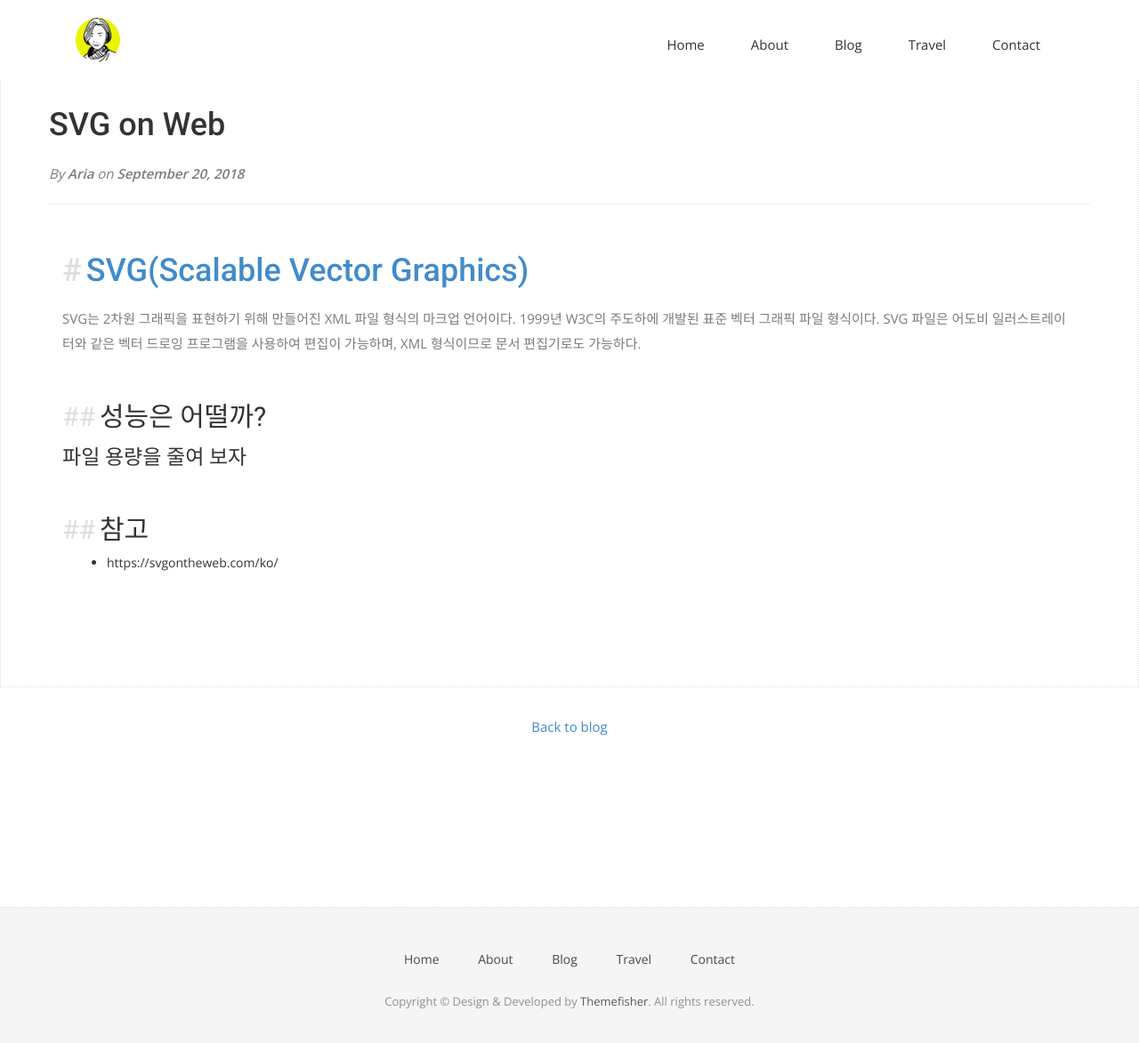
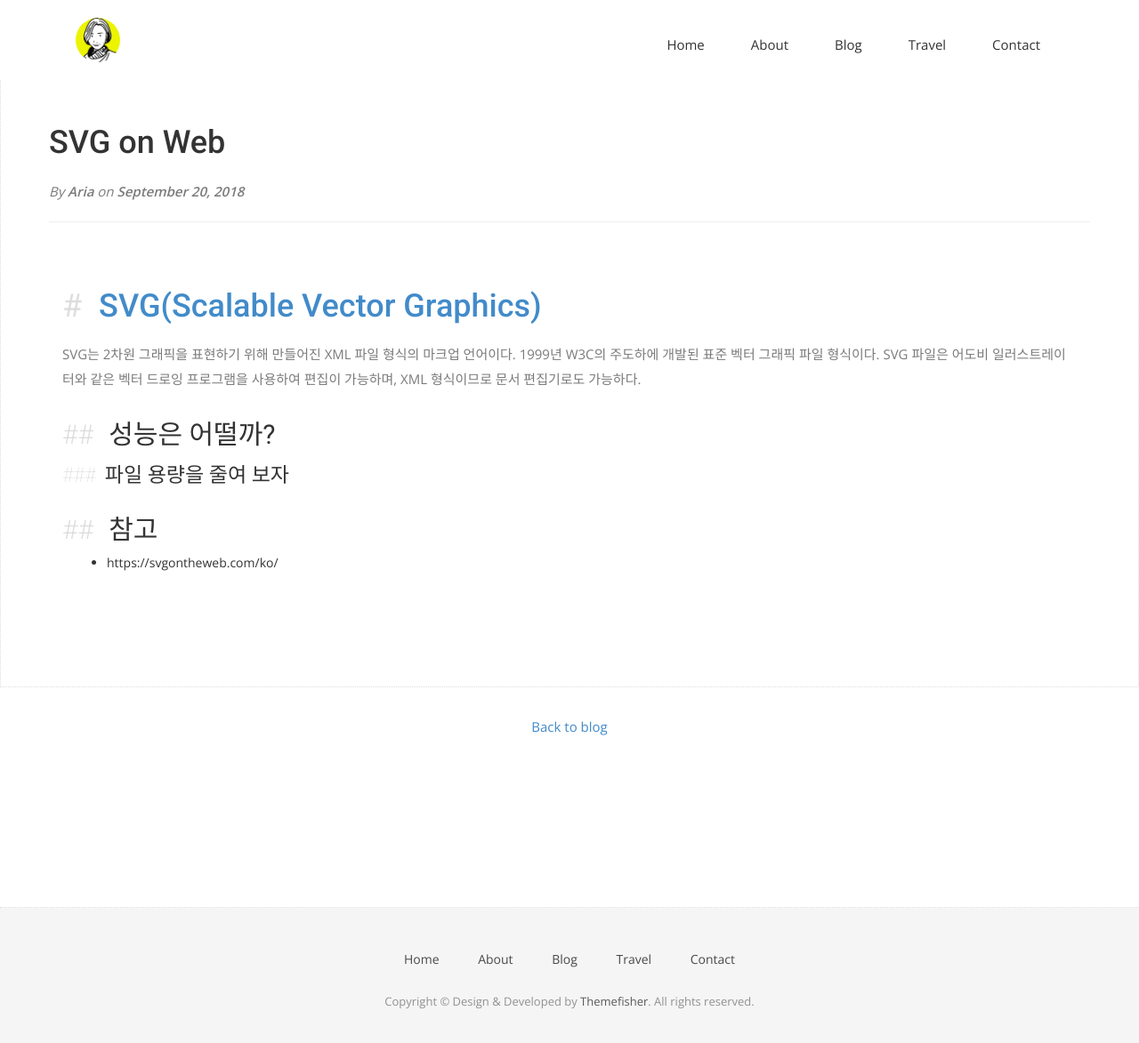
Before and after one commit to aria-grande/aria-grande.github.io, a Jekyll site: the page built from _posts/2018-09-20-interactive-map-on-web.md, in a window 1280 px wide and 1204 px high. Shown: the top 1173 px of the window at 89% size. Built offline with Jekyll 4.4.1, drawn with Linux system fonts in a browser that asks for light colours; nearby versions of some CDN libraries; some web fonts are replaced; comment, search, counter and statistics services are not loaded.

Commit message:
adjusted header styles

```diff
--- a/css/airspace.css
+++ b/css/airspace.css
@@ -216,8 +216,11 @@
 #intro {
   padding: 100px 0;
 }
+#intro .block h1 {
+  padding-top: 20px;
+}
 #intro .block h2 {
-  padding-top: 35px;
+  padding-top: 15px;
   line-height: 27px;
   /* margin: 0; */
 }
@@ -887,17 +890,27 @@
 }
 .post .content h1::before {
   color: #ddd;
-  content: "#";
+  content: "# ";
   display: inline;
-  margin-right: 5px;
-
+  padding-left: -30px;
+  padding-right: 10px;
+  font-weight: 400;
 }
 .post .content h2::before {
   color: #ddd;
-  content: "##";
+  content: "## ";
   display: inline;
-  margin-right: 5px;
-
+  padding-left: -40px;
+  padding-right: 10px;
+  font-weight: 300;
+}
+.post .content h3::before {
+  color: #ddd;
+  content: "###";
+  display: inline;
+  padding-left: -50px;
+  padding-right: 10px;
+  font-weight: 200;
 }
 @media only screen and (max-device-width: 640px) {
   .post .content h1::before {
```
